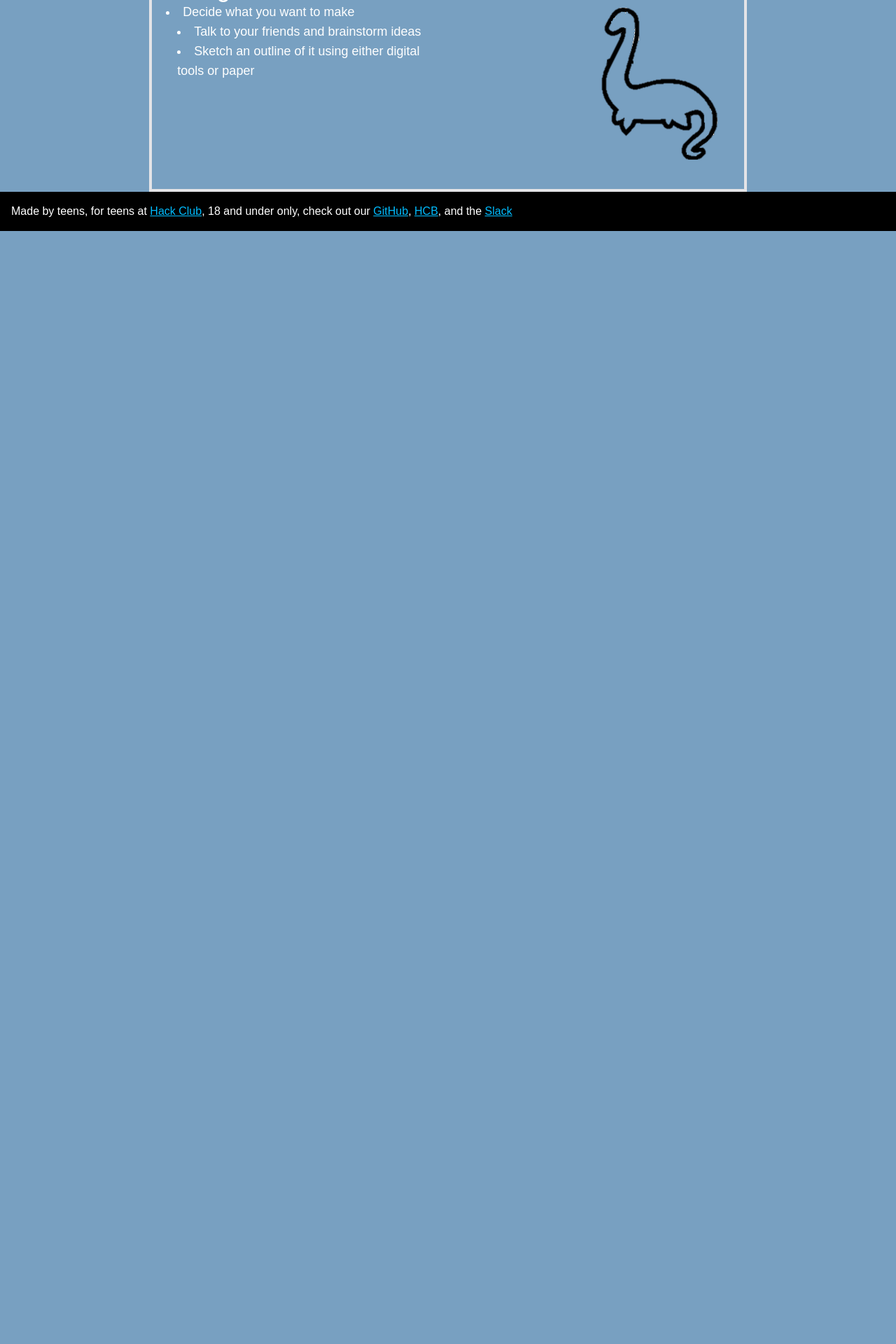
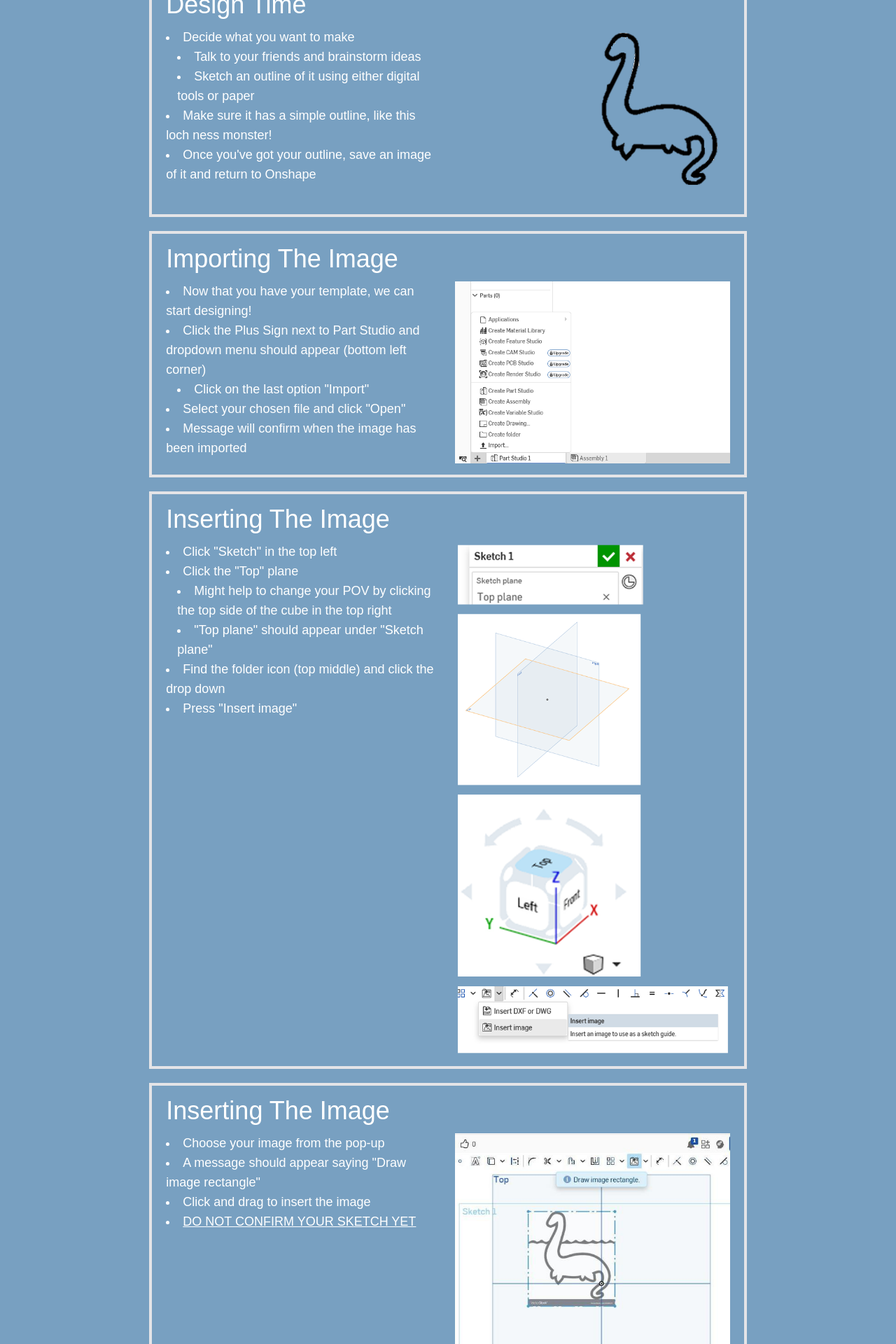
Before and after one commit to yehorscode/bakebuild, a React (Vite) app: page /guide in a window 1280 px wide. Shown: the part 880-2800 px from the top of the page at 70% size. Before the commit the page ends 1210 px from the top, so only its background shows below. Built offline with nearby package versions, Linux system fonts and the light colour scheme; a web font is replaced by a local one.

Commit message:
Expanded the guide and changed the readme. Also now mirroring on tangled.org

```diff
--- a/src/pages/Guide/GuidePage.tsx
+++ b/src/pages/Guide/GuidePage.tsx
@@ -63,12 +63,128 @@ export default function GuidePage() {
                       </li>
                     </ul>
                   </li>
+                  <li>
+                    Make sure it has a simple outline, like this loch ness
+                    monster!
+                  </li>
+                  <li>
+                    Once you've got your outline, save an image of it and return
+                    to Onshape
+                  </li>
                 </ul>
               </div>
               <img
                 src="/src/assets/guide/dinooutline.png"
-                className="ml-auto"
+                className="ml-auto "
               />
+            </StepContent>
+          </Step>
+          <Step>
+            <StepHeader>Importing The Image</StepHeader>
+            <StepContent>
+              <div className="">
+                <ul>
+                  <li>
+                    Now that you have your template, we can start designing!
+                  </li>
+                  <li>
+                    <span>
+                      Click the Plus Sign next to Part Studio and dropdown menu
+                      should appear (bottom left corner){" "}
+                      <ul className="pl-4">
+                        <li>Click on the last option "Import"</li>
+                      </ul>
+                    </span>
+                  </li>
+                  <li>Select your chosen file and click "Open"</li>
+                  <li>Message will confirm when the image has been imported</li>
+                </ul>
+              </div>
+              <img src="src/assets/guide/importingtheimage.png" />
+            </StepContent>
+          </Step>
+          <Step>
+            <StepHeader>Inserting The Image</StepHeader>
+            <StepContent>
+              <div className="">
+                <ul>
+                  <li>Click "Sketch" in the top left</li>
+                  <li>
+                    <span>
+                      Click the "Top" plane{" "}
+                      <ul className="ml-4">
+                        <li>
+                          Might help to change your POV by clicking the top side
+                          of the cube in the top right
+                        </li>
+                        <li>"Top plane" should appear under "Sketch plane"</li>
+                      </ul>
+                    </span>
+                  </li>
+                  <li>
+                    Find the folder icon (top middle) and click the drop down
+                  </li>
+                  <li>Press "Insert image"</li>
+                </ul>
+              </div>
+              <img src="src/assets/guide/insertingtheimage.png" />
+            </StepContent>
+          </Step>
+          <Step>
+            <StepHeader>Inserting The Image</StepHeader>
+            <StepContent>
+              <div className="">
+                <ul>
+                  <li>Choose your image from the pop-up</li>
+                  <li>A message should appear saying "Draw image rectangle"</li>
+                  <li>Click and drag to insert the image</li>
+                  <li className="underline">DO NOT CONFIRM YOUR SKETCH YET</li>
+                </ul>
+              </div>
+              <img src="src/assets/guide/insertingtheimage2.png" />
+            </StepContent>
+          </Step>
+          <Step>
+            <StepHeader>Dimension</StepHeader>
+            <StepContent>
+              <ul>
+                <li>Click the "Dimension" tool or press "d"</li>
+                <li>Click any 2 corners</li>
+                <li>
+                  Drag your mouse to the outside of the border, and lines and a
+                  number should appear, then click again
+                </li>
+                <li>
+                  <span>The number is the size of your image</span>
+                  <ul>
+                    <li>
+                      In general your outline probably shouldn't be over 4in x
+                      4in or 100mm x 100mm
+                    </li>
+                  </ul>
+                </li>
+              </ul>
+              <img src="src/assets/guide/dimension.png" />
+            </StepContent>
+          </Step>
+          <Step>
+            <StepHeader>Tracing</StepHeader>
+            <StepContent>
+              <ul>
+                <li>
+                  Once you have your image inserted and properly dimensioned you
+                  can starts tracing! DO NOT PRESS THE GREEN CHECKMARK YET!!
+                </li>
+                <li>
+                  <span>
+                    Use the spline tool and click along your outline to trace it
+                    out
+                  </span>
+                  <ul>
+                    <li></li>
+                  </ul>
+                </li>
+              </ul>
             </StepContent>
           </Step>
         </div>
--- a/src/pages/Guide/components/reproducible-step.tsx
+++ b/src/pages/Guide/components/reproducible-step.tsx
@@ -16,7 +16,7 @@ export function StepHeader({ children, className }: StepProps) {
 
 export function StepContent({ children, className }: StepProps) {
   return (
-    <div className={cn("grid gap-5 lg:grid-cols-2 text-lg", className)}>
+    <div className={cn("grid gap-5 lg:grid-cols-2 text-lg pt-3", className)}>
       {children}
     </div>
   );
```
Also changed, not shown: 1 other file (tests, documents, lock files or other folders).
